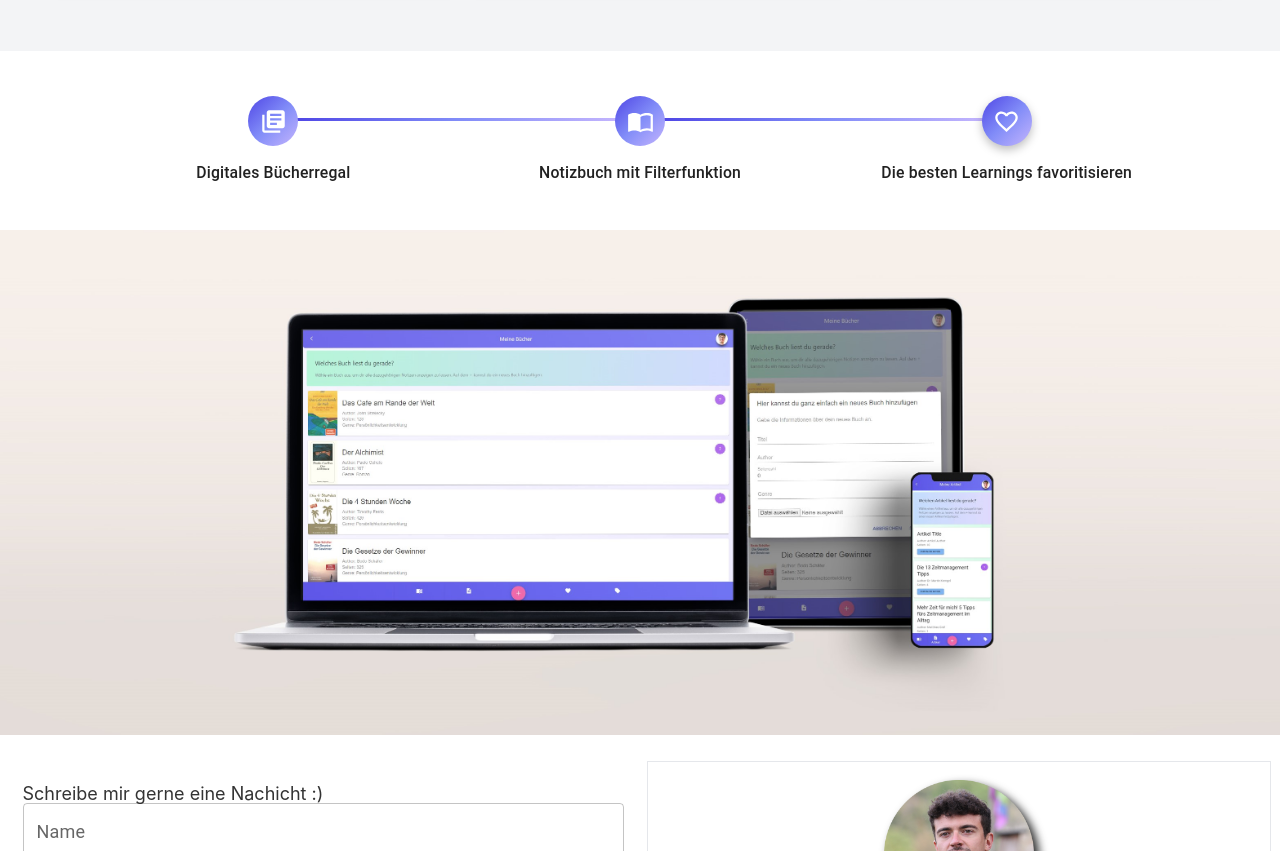
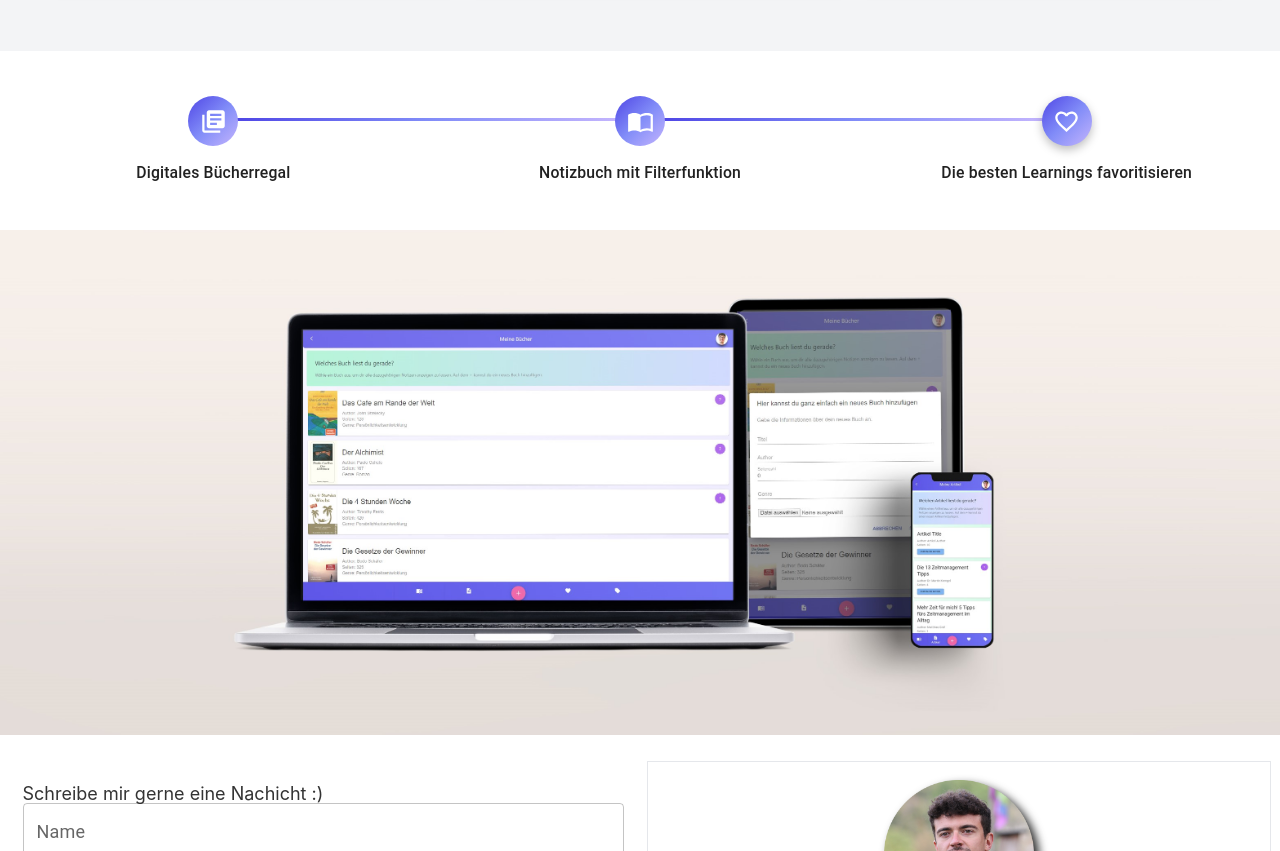
Before and after one commit to kaischaefer2000/noteshelfWebsite, a Gatsby site: page / in a window 1280 px wide. Shown: the part 1174-2025 px from the top of the page. Built offline with nearby package versions, Linux system fonts and the light colour scheme; Gatsby itself is replaced by a stand-in of ours.

Commit message:
fixing features padding

```diff
--- a/src/components/features.js
+++ b/src/components/features.js
@@ -156,7 +156,7 @@ const steps = [
 const features = () => {
   return (
     <div id="features">
-      <div className="py-10 px-20">
+      <div className="py-10">
         <Stack sx={{ width: "100%" }} spacing={4}>
           <Stepper
             alternativeLabel
```
